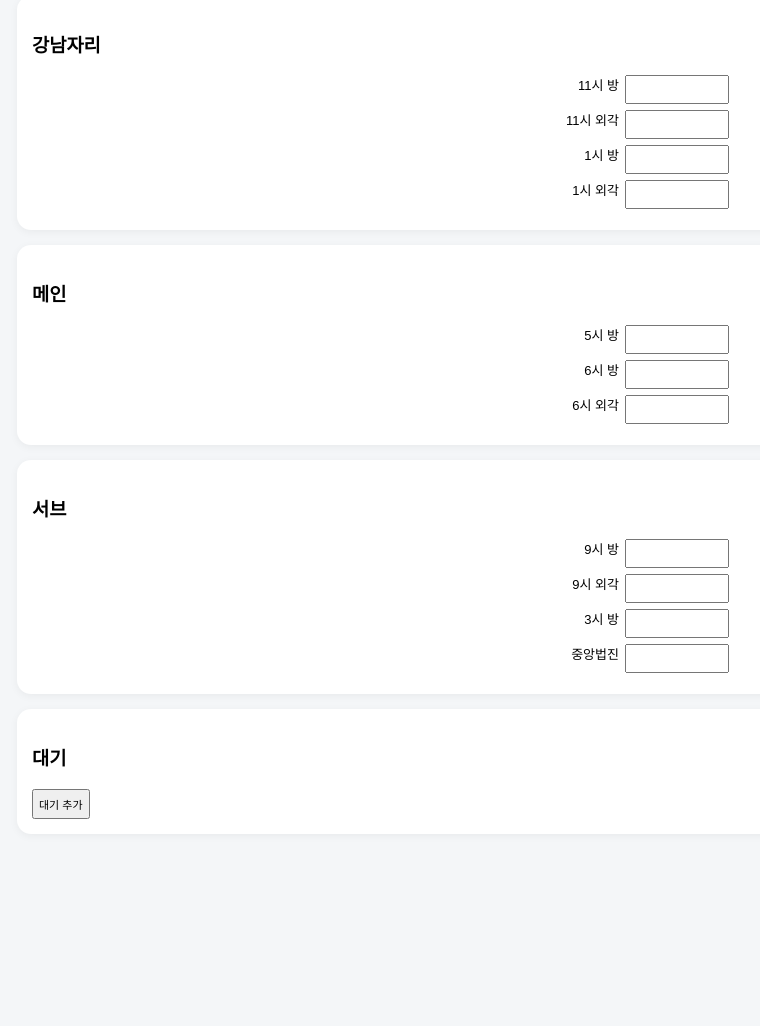
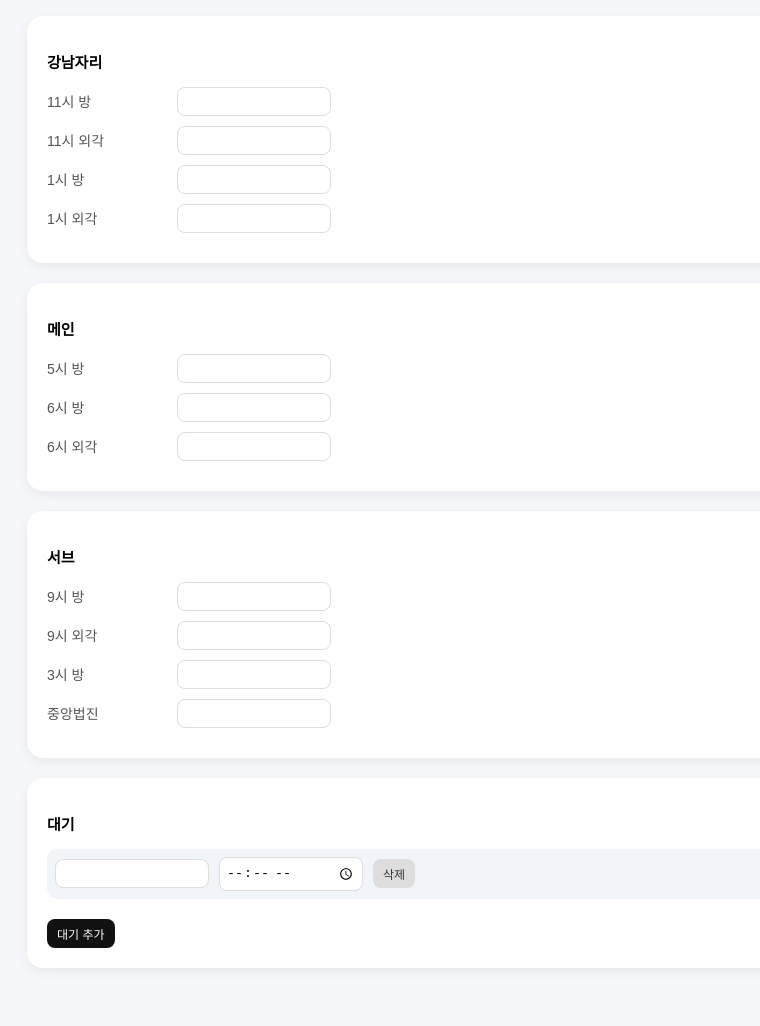
Before and after one commit to soyq3036-wq/sw, a plain HTML site: page index.html in a window 1280 px wide. Shown: the part 107-1133 px from the top of the page, without its empty margins (11-771 px from the left). Before the commit the page ends 984 px from the top, so only its background shows below. Drawn offline with Linux system fonts and the light colour scheme; a web font is replaced by a local one.

Commit message:
index.html

```diff
--- a/index.html
+++ b/index.html
@@ -10,54 +10,75 @@
 <style>
 body {
   font-family: 'Pretendard', sans-serif;
-  background:#f4f6f8;
-  padding:20px;
+  background:#f5f7fa;
+  padding:30px;
 }
 
 h2 {
   text-align:center;
-  margin-bottom:20px;
+  margin-bottom:30px;
 }
 
 .section {
   background:white;
-  border-radius:14px;
-  padding:15px;
+  border-radius:16px;
+  padding:20px;
+  margin-bottom:20px;
+  box-shadow:0 4px 12px rgba(0,0,0,0.06);
+}
+
+h3 {
   margin-bottom:15px;
-  box-shadow:0 2px 8px rgba(0,0,0,0.05);
+  font-size:15px;
 }
 
 .item {
   display:flex;
-  gap:6px;
-  justify-content:center;
-  margin-bottom:6px;
+  align-items:center;
+  gap:10px;
+  margin-bottom:10px;
 }
 
 .label {
-  width:90px;
-  text-align:right;
-  font-size:13px;
+  width:120px;
+  font-size:14px;
+  color:#555;
 }
 
 input {
-  width:90px;
-  padding:5px;
-  text-align:center;
+  width:140px;
+  padding:6px;
+  border-radius:8px;
+  border:1px solid #ddd;
 }
 
 .time {
-  width:110px;
+  width:130px;
+}
+
+button {
+  padding:6px 10px;
+  border:none;
+  border-radius:8px;
+  background:#111;
+  color:white;
+  cursor:pointer;
+  font-size:12px;
+}
+
+.del {
+  background:#ddd;
+  color:#333;
 }
 
 .wait-card {
-  border-radius:8px;
-  padding:6px;
+  padding:8px;
+  border-radius:10px;
+  background:#f1f5f9;
 }
 
-button {
-  padding:5px;
-  font-size:11px;
+.add-btn {
+  margin-top:10px;
 }
 </style>
 </head>
@@ -74,7 +95,7 @@ let data = {
   "서브": ["9시 방","9시 외각","3시 방","중앙법진"]
 };
 
-let waitList = JSON.parse(localStorage.getItem('waitList') || '[]');
+let waitList = JSON.parse(localStorage.getItem('waitList') || '[{"name":"","time":""}]');
 let state = JSON.parse(localStorage.getItem('state') || '{}');
 
 function save(){
@@ -82,7 +103,6 @@ function save(){
   localStorage.setItem('waitList', JSON.stringify(waitList));
 }
 
-// 👉 시간 기준 정렬
 function sortWait(){
   waitList.sort((a,b)=>{
     if(!a.time) return 1;
@@ -91,37 +111,8 @@ function sortWait(){
   });
 }
 
-// 👉 색상 계산
-function getColor(time){
-  if(!time) return "#eee";
-
-  const now = new Date();
-  const [h,m] = time.split(":").map(Number);
-  const t = new Date();
-  t.setHours(h,m);
-
-  const diff = (t - now) / 60000;
-
-  if(diff < 30) return "#ffb3b3";
-  if(diff < 60) return "#ffe0b3";
-  return "#dbeafe";
-}
-
-// 👉 자동 자리 배치
-function autoAssign(){
-  Object.keys(state).forEach(k=>{
-    if(!state[k] && waitList.length){
-      const next = waitList.shift();
-      if(next.name){
-        state[k] = next.name;
-      }
-    }
-  });
-}
-
 function render(){
   sortWait();
-  autoAssign();
 
   const app = document.getElementById('app');
   app.innerHTML = '';
@@ -160,7 +151,7 @@ function render(){
     app.appendChild(box);
   });
 
-  // 👉 대기
+  // 대기
   const waitBox = document.createElement('div');
   waitBox.className = 'section';
 
@@ -171,7 +162,6 @@ function render(){
   waitList.forEach((item,i)=>{
     const row = document.createElement('div');
     row.className = 'item wait-card';
-    row.style.background = getColor(item.time);
 
     const input = document.createElement('input');
     input.value = item.name;
@@ -179,20 +169,21 @@ function render(){
     const time = document.createElement('input');
     time.type = 'time';
     time.value = item.time;
+    time.className = 'time';
 
     input.addEventListener('keydown', e=>{
       if(e.key==='Enter'){
-        waitList[i].name = input.value;
-        waitList[i].time = time.value;
+        waitList[i] = { name: input.value, time: time.value };
         save();
-        render();
       }
     });
 
     const del = document.createElement('button');
     del.innerText = '삭제';
+    del.className = 'del';
     del.onclick = ()=>{
       waitList.splice(i,1);
+      if(waitList.length === 0) waitList.push({name:"",time:""});
       save();
       render();
     };
@@ -206,6 +197,7 @@ function render(){
 
   const addBtn = document.createElement('button');
   addBtn.innerText = "대기 추가";
+  addBtn.className = "add-btn";
   addBtn.onclick = ()=>{
     waitList.push({name:"",time:""});
     save();
@@ -214,8 +206,6 @@ function render(){
 
   waitBox.appendChild(addBtn);
   app.appendChild(waitBox);
-
-  save();
 }
 
 render();
```
